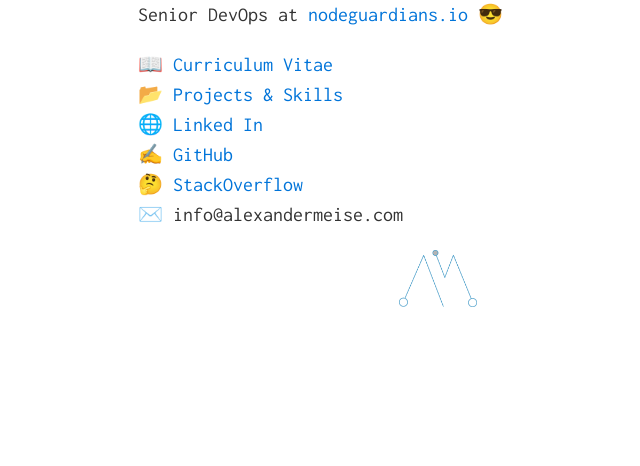
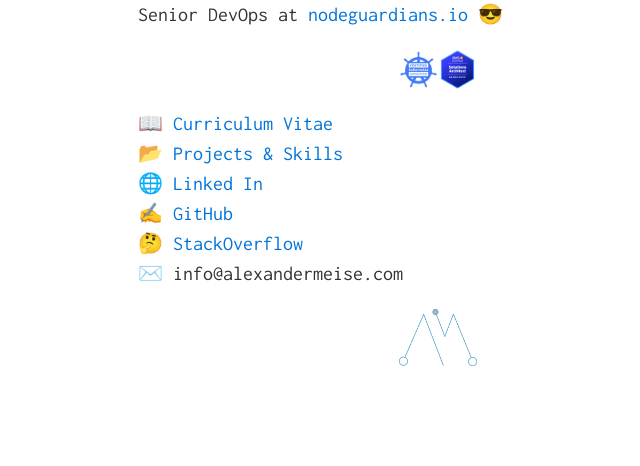
Before and after one commit to alexmeise/alexmeise.github.io, a Jekyll site: the page built from index.md, in a window 1280 px wide. Shown: the part 590-1056 px from the top of the page, without its empty margins (202-842 px from the left). Built offline with Jekyll 4.4.1, drawn with Linux system fonts in a browser that asks for light colours; our own code applies the rules of GitHub Pages for plain Markdown files; before the commit the page ends 997 px from its top, so only the background shows below that.

Commit message:
Update index.md

```diff
--- a/index.md
+++ b/index.md
@@ -4,6 +4,8 @@
 <a data-flickr-embed="true" data-context="true" href="https://www.flickr.com/photos/avalancheavax/52046432230/" title="AVADAY06-5"><img src="https://live.staticflickr.com/65535/52046432230_082535ca66_b.jpg" alt="AVADAY06-5">
 
 Senior DevOps at [nodeguardians.io](https://nodeguardians.io) 😎
+
+<img src="creds.png" alt="drawing" width="13%"/>
 
 📖 [Curriculum Vitae](https://alexmeise.github.io/cv)
 📂 [Projects & Skills](http://alexmeise.github.io/projects)
```
